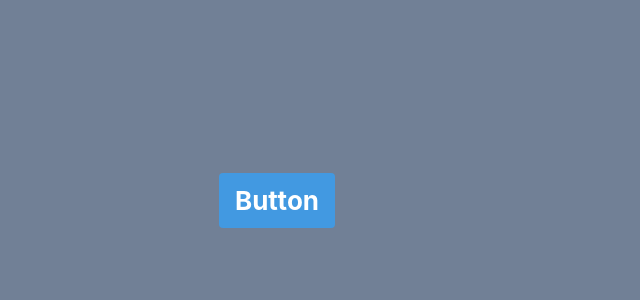
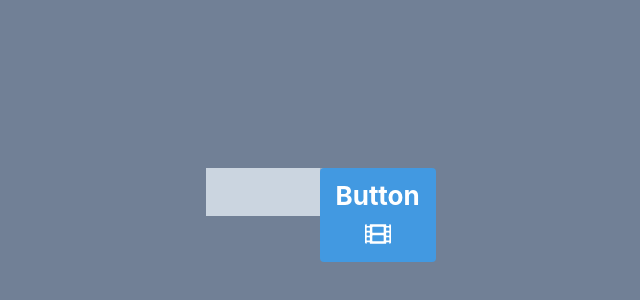
Before and after one commit to elChristian760/Movies_Search, a React (Create React App) app: page / in a window 1280 px wide. Shown: the part 200-500 px from the top of the page, without its empty margins (363-1003 px from the left). Built offline with nearby package versions, Linux system fonts and the light colour scheme.

Commit message:
Second commit.

```diff
--- a/package.json
+++ b/package.json
@@ -3,6 +3,11 @@
   "version": "0.1.0",
   "private": true,
   "dependencies": {
+    "@fortawesome/fontawesome-svg-core": "^1.2.19",
+    "@fortawesome/free-brands-svg-icons": "^5.9.0",
+    "@fortawesome/free-regular-svg-icons": "^5.9.0",
+    "@fortawesome/free-solid-svg-icons": "^5.9.0",
+    "@fortawesome/react-fontawesome": "^0.1.4",
     "react": "^16.8.6",
     "react-dom": "^16.8.6",
     "react-scripts": "3.0.1"
--- a/src/App.js
+++ b/src/App.js
@@ -1,12 +1,21 @@
 import React from 'react';
 import './App.css';
+// get our fontawesome imports
+import { faFilm } from "@fortawesome/free-solid-svg-icons";
+import { FontAwesomeIcon } from "@fortawesome/react-fontawesome";
 
 function App() {
   return (
     <div className="App bg-gray-600">
-      <button className="bg-blue-500 hover:bg-blue-700 text-white font-bold py-2 px-4 rounded">
-      Button
-    </button>
+      <div class="flex mb-4">
+        <div class="w-4/5 bg-gray-400 h-12"></div>
+        <div class="w-1/5 bg-gray-500 h-12">
+          <button className="bg-blue-500 hover:bg-blue-700 text-white font-bold py-2 px-4 rounded">
+            Button<FontAwesomeIcon icon={faFilm} />
+            </button>
+          </div>
+      </div>
+
     </div>
   );
 }
```
Also changed, not shown: 1 other file (tests, documents, lock files or other folders).
